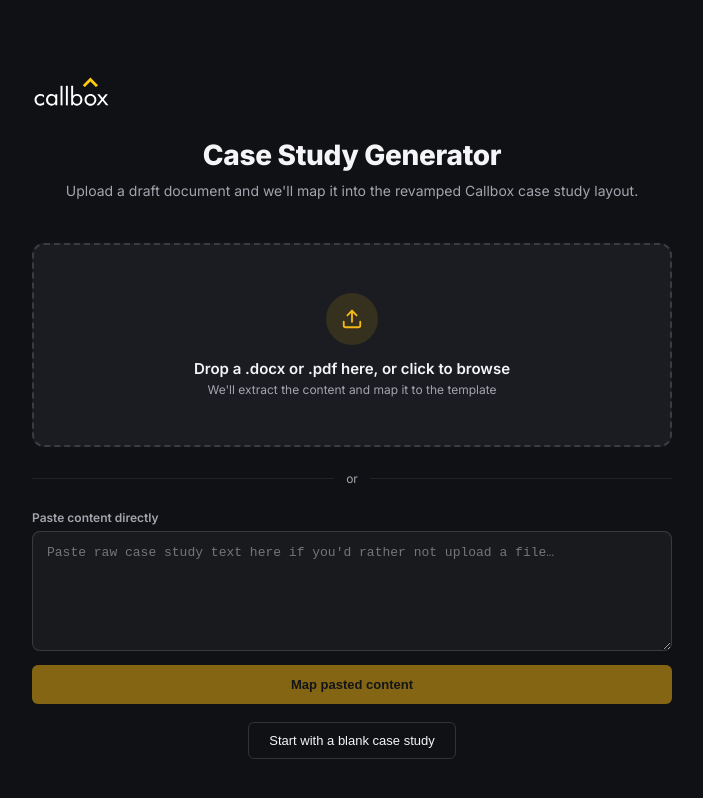
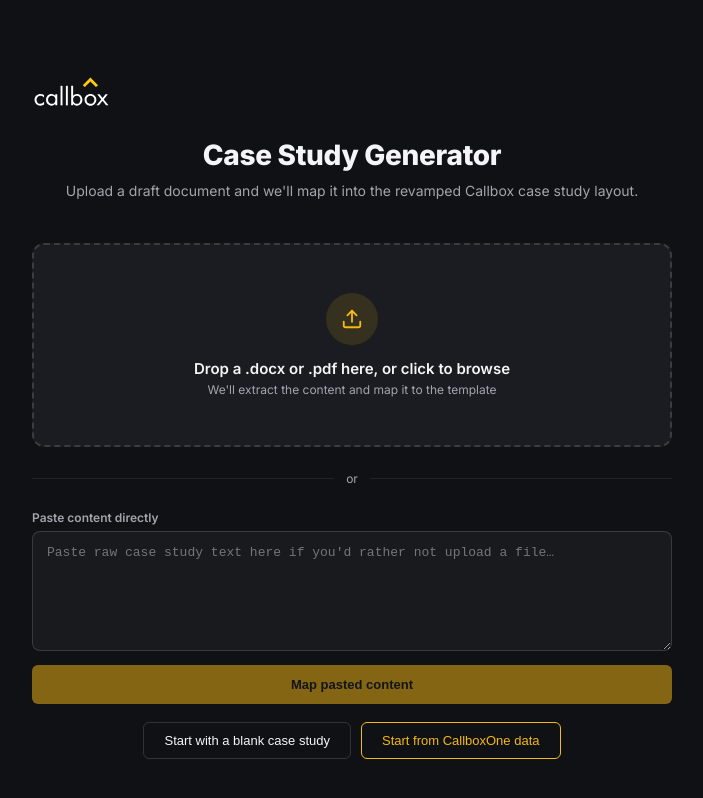
Before and after one commit to callbox-abc/callbox-case-study-generator, a Next.js app: page / in a window 1280 px wide. Shown: the top 798 px of the page, without its empty margins (288-991 px from the left). Built offline with nearby package versions, Linux system fonts and the light colour scheme.

Commit message:
Add 'Start from CallboxOne data' to the upload screen
Opens a blank sheet with the CallboxOne import panel already open.

```diff
--- a/app/page.tsx
+++ b/app/page.tsx
@@ -373,9 +373,18 @@ export default function Page() {
             </button>
           </div>
 
-          <div style={{ textAlign: "center" }}>
+          <div style={{ display: "flex", gap: 10, justifyContent: "center", flexWrap: "wrap" }}>
             <button style={btnGhost} onClick={startBlank}>
               Start with a blank case study
+            </button>
+            <button
+              style={{ ...btnGhost, borderColor: YELLOW, color: YELLOW }}
+              onClick={() => {
+                startBlank();
+                setShowImport(true);
+              }}
+            >
+              Start from CallboxOne data
             </button>
           </div>
         </div>
```
